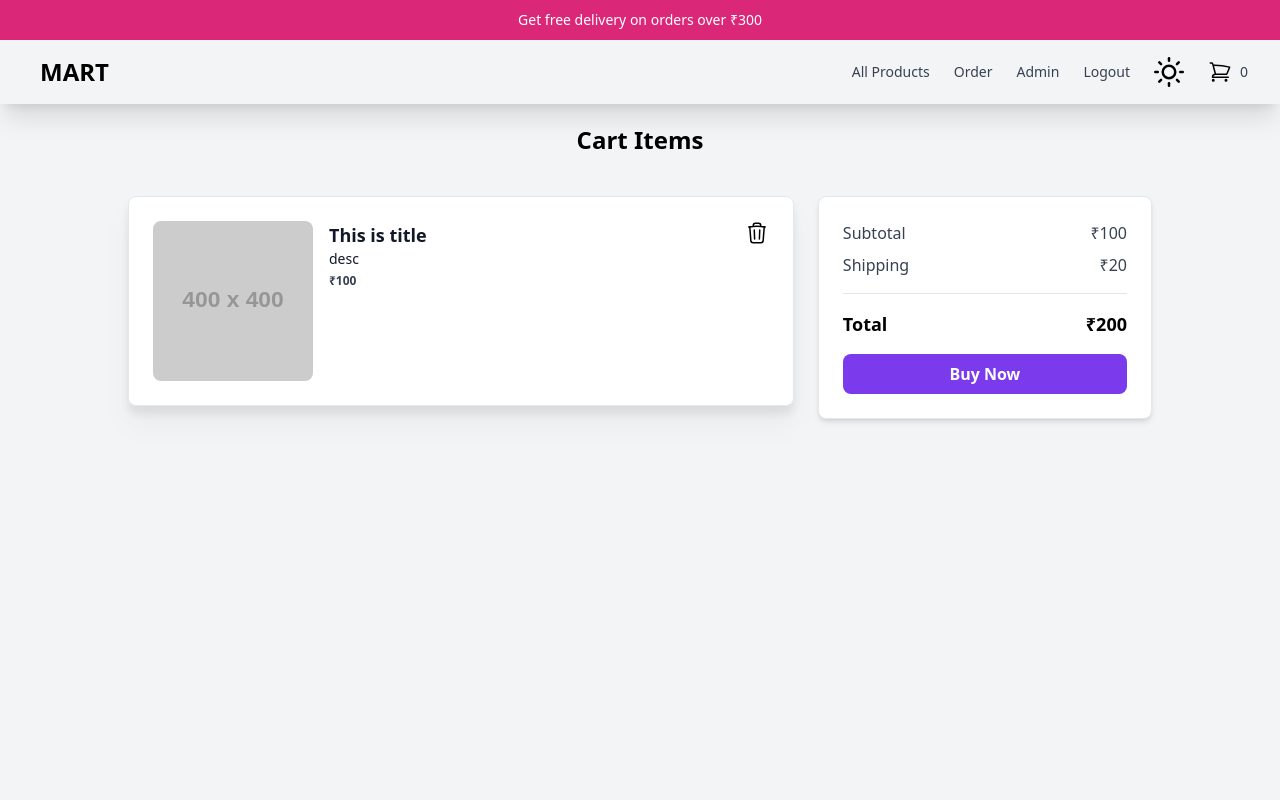
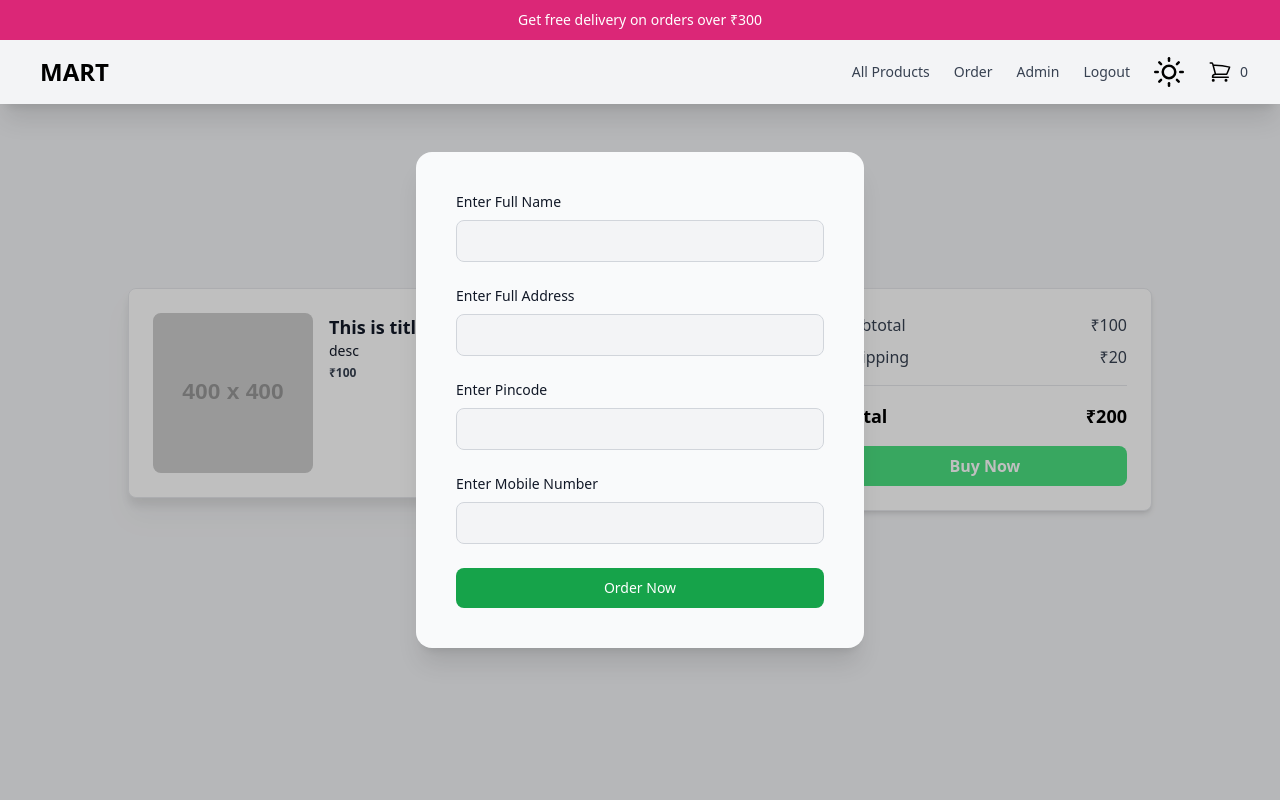
Before and after one commit to Atul9180/FirebaseReact_Ecommerce, a React (Vite) app in the folder client/: page /cart in a window 1280 px wide. Both pictures are taken after a click on the button "Buy Now". Shown: the top 800 px of the page. Built offline with nearby package versions, Linux system fonts and the light colour scheme.

Commit message:
CartModal ui

```diff
--- /dev/null
+++ b/client/src/components/Modal/BuyNowModal.jsx
@@ -0,0 +1,142 @@
+import { Dialog, Transition } from "@headlessui/react";
+import React, { Fragment, useState } from "react";
+
+const BuyNowModal = () => {
+  const [isModalOpen, setIsModalOpen] = useState(false);
+
+  function closeModal() {
+    setIsModalOpen(false);
+  }
+
+  function openModal() {
+    setIsModalOpen(true);
+  }
+
+  return (
+    <>
+      {/* Modal Btn */}
+      <div className="  text-center rounded-lg text-white font-bold">
+        <button
+          type="button"
+          onClick={openModal}
+          className="w-full  py-2 text-center rounded-lg text-white font-bold bg-green-400  hover:bg-violet-800 "
+        >
+          Buy Now
+        </button>
+      </div>
+
+      {/* handle Modal Transition */}
+      <Transition appear show={isModalOpen} as={Fragment}>
+        <Dialog as="div" className="relative z-10" onClose={closeModal}>
+          <Transition.Child
+            as={Fragment}
+            enter="ease-out duration-300"
+            enterFrom="opacity-0"
+            enterTo="opacity-100"
+            leave="ease-in duration-200"
+            leaveFrom="opacity-100"
+            leaveTo="opacity-0"
+          >
+            <div className="fixed inset-0 bg-black bg-opacity-25" />
+          </Transition.Child>
+
+          <div className="fixed inset-0 overflow-y-auto">
+            <div className="flex min-h-full items-center justify-center p-4 text-center">
+              <Transition.Child
+                as={Fragment}
+                enter="ease-out duration-300"
+                enterFrom="opacity-0 scale-95"
+                enterTo="opacity-100 scale-100"
+                leave="ease-in duration-200"
+                leaveFrom="opacity-100 scale-100"
+                leaveTo="opacity-0 scale-95"
+              >
+                <Dialog.Panel className="w-full max-w-md transform overflow-hidden rounded-2xl p-2  text-left align-middle shadow-xl transition-all bg-gray-50">
+                  <section className="">
+                    <div className="flex flex-col items-center justify-center py-8 mx-auto  lg:py-0">
+                      <div className="w-full  rounded-lg md:mt-0 sm:max-w-md xl:p-0 ">
+                        <div className="p-6 space-y-4 md:space-y-6 sm:p-8">
+                          <form className="space-y-4 md:space-y-6" action="#">
+                            <div>
+                              <label
+                                htmlFor="name"
+                                className="block mb-2 text-sm font-medium text-gray-900"
+                              >
+                                Enter Full Name
+                              </label>
+                              <input
+                                type="name"
+                                name="name"
+                                id="name"
+                                className=" border outline-0 border-gray-300 text-gray-900 sm:text-sm rounded-lg focus:ring-primary-600 focus:border-primary-600 block w-full p-2.5 bg-gray-100"
+                                required
+                              />
+                            </div>
+                            <div>
+                              <label
+                                htmlFor="email"
+                                className="block mb-2 text-sm font-medium text-gray-900"
+                              >
+                                Enter Full Address
+                              </label>
+                              <input
+                                type="text"
+                                name="address"
+                                id="address"
+                                className=" border outline-0 border-gray-300 text-gray-900 sm:text-sm rounded-lg focus:ring-primary-600 focus:border-primary-600 block w-full p-2.5 bg-gray-100"
+                                required
+                              />
+                            </div>
+                            <div>
+                              <label
+                                htmlFor="pincode"
+                                className="block mb-2 text-sm font-medium text-gray-900"
+                              >
+                                Enter Pincode
+                              </label>
+                              <input
+                                type="text"
+                                name="pincode"
+                                id="pincode"
+                                className=" border outline-0 border-gray-300 text-gray-900 sm:text-sm rounded-lg focus:ring-primary-600 focus:border-primary-600 block w-full p-2.5 bg-gray-100"
+                                required
+                              />
+                            </div>
+                            <div>
+                              <label
+                                htmlFor="mobileNumber"
+                                className="block mb-2 text-sm font-medium text-gray-900"
+                              >
+                                Enter Mobile Number
+                              </label>
+                              <input
+                                type="text"
+                                name="mobileNumber"
+                                id="mobileNumber"
+                                className=" border outline-0 border-gray-300 text-gray-900 sm:text-sm rounded-lg focus:ring-primary-600 focus:border-primary-600 block w-full p-2.5 bg-gray-100"
+                                required
+                              />
+                            </div>
+                          </form>
+                          <button
+                            onClick={closeModal}
+                            type="button"
+                            className="focus:outline-none w-full text-white bg-green-600 hover:bg-violet-800  outline-0 font-medium rounded-lg text-sm px-5 py-2.5 "
+                          >
+                            Order Now
+                          </button>
+                        </div>
+                      </div>
+                    </div>
+                  </section>
+                </Dialog.Panel>
+              </Transition.Child>
+            </div>
+          </div>
+        </Dialog>
+      </Transition>
+    </>
+  );
+};
+
+export default BuyNowModal;
--- a/client/src/pages/cart/Cart.jsx
+++ b/client/src/pages/cart/Cart.jsx
@@ -1,6 +1,7 @@
 import React from "react";
 import Layout from "../../components/layout/Layout";
 import { MyContextState } from "../../context/data/myContext";
+import BuyNowModal from "../../components/Modal/BuyNowModal";
 
 const Cart = () => {
   const { mode } = MyContextState();
@@ -8,7 +9,7 @@ const Cart = () => {
   return (
     <Layout>
       <div
-        className="h-screen bg-gray-100 pt-5 "
+        className="h-screen bg-gray-100 pt-28  "
         style={{
           backgroundColor: mode === "dark" ? "#282c34" : "",
           color: mode === "dark" ? "white" : "",
@@ -122,13 +123,7 @@ const Cart = () => {
                 </p>
               </div>
             </div>
-            {/* <Modal  /> */}
-            <button
-              type="button"
-              className="w-full  bg-violet-600 py-2 text-center rounded-lg text-white font-bold "
-            >
-              Buy Now
-            </button>
+            <BuyNowModal />
           </div>
         </div>
       </div>
```
